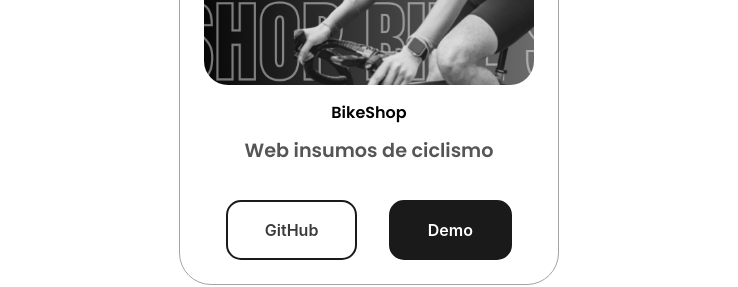
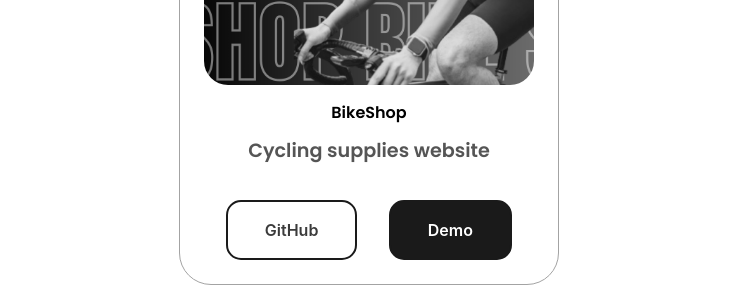
Before and after one commit to RamiroUrt/Portafolio, a React (Vite) app: page / in a window 1280 px wide. Shown: the part 4740-5027 px from the top of the page, without its empty margins (271-1009 px from the left). Built offline with nearby package versions, Linux system fonts and the light colour scheme.

Commit message:
Update Projects.jsx

```diff
--- a/src/pages/Projects.jsx
+++ b/src/pages/Projects.jsx
@@ -44,7 +44,7 @@ const Projects = () => {
           <CardProjects
           img={BikeShop}
           title={'BikeShop'}
-          description={'Web insumos de ciclismo'}
+          description={'Cycling supplies website'}
           location={'https://bike-shopgt.netlify.app'}
           locations={'https://github.com/RamiroUrt/Bike-Shop'}/>
         </div>
```
